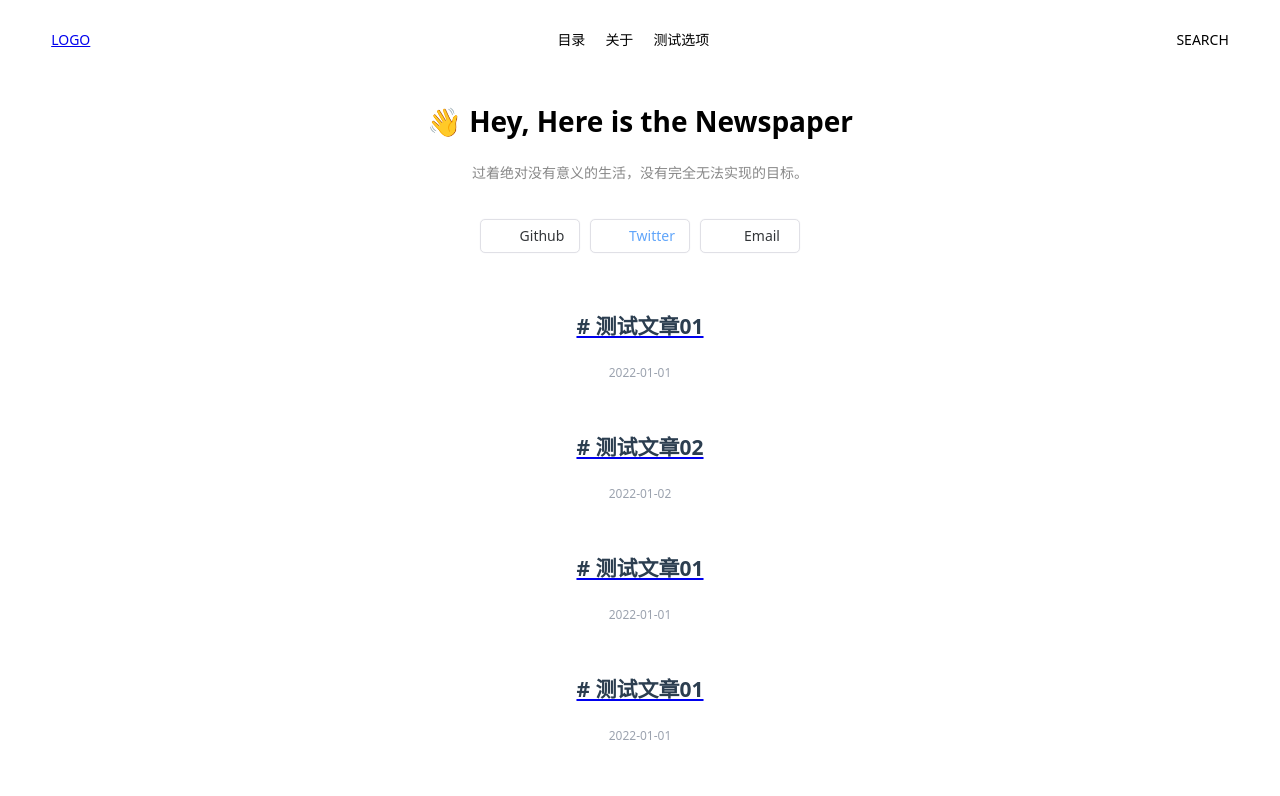
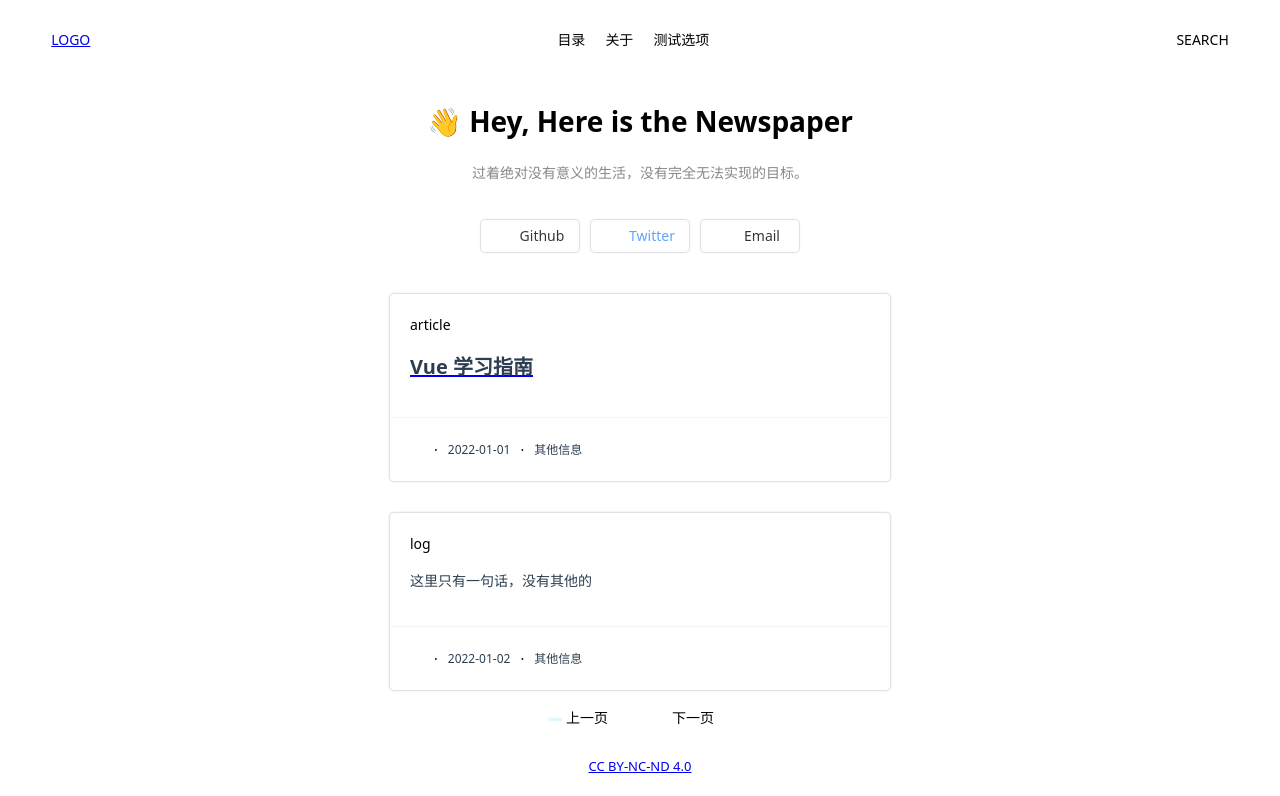
Before and after one commit to AuroraProjects/newspaper-web, a Vue app: page / in a window 1280 px wide. Shown: the top 796 px of the page. Built offline with nearby package versions, Linux system fonts and the light colour scheme; some icons are missing; what @kangc/v-md-editor would draw is missing.

Commit message:
修改主页布局,根据不同的文字文章类型渲染不同的样式

```diff
--- a/src/View/HomeView.vue
+++ b/src/View/HomeView.vue
@@ -6,6 +6,7 @@ import { ArrowBack, ArrowForward } from '@vicons/ionicons5';
 </script>
 
 <template>
+  <!-- 全局容器 -->
   <div class="global-container">
     <!--头部-->
     <header-view />
--- a/src/assets/style.sass
+++ b/src/assets/style.sass
@@ -16,22 +16,18 @@ textarea:focus
 // body
 //   background-color: #F6F7F8
 
-//.shadow
-//    color: #0e7490
-//    text-decoration: none
-//    font-weight: 500
-//    box-shadow: inset 0 -.125em 0 0 #fff,inset 0 -.375em 0 0 rgba(165,243,252,.4)
 
-a:hover
-  color: var(--main-color)
-  text-decoration: none
-  font-weight: 500
-  box-shadow: inset 0 -.125em 0 0 #fff,inset 0 -.375em 0 0 rgba(165,243,252,.4)
-  h2
-    color: #0e7490
-    text-decoration: none
-    font-weight: 500
-    box-shadow: inset 0 -.125em 0 0 #fff,inset 0 -.375em 0 0 rgba(165,243,252,.4)
+// a:hover
+//   color: var(--main-color)
+//   text-decoration: none
+//   font-weight: 500
+//   box-shadow: inset 0 -.125em 0 0 #fff,inset 0 -.375em 0 0 rgba(165,243,252,.4)
+//   h2
+//     color: #0e7490
+//     text-decoration: none
+//     font-weight: 500
+//     box-shadow: inset 0 -.125em 0 0 #fff,inset 0 -.375em 0 0 rgba(165,243,252,.4)
+
 // 黑暗主题
 .dark-theme
   background-color: #0b1c2c
@@ -65,7 +61,6 @@ a:hover
 // 内容区域
 .content
   display: flex
-  //justify-content: center
   align-items: center
   flex-direction: column
   flex: 1
@@ -90,17 +85,36 @@ a:hover
 .post-container
   display: flex
   margin-top: 20px
-  .post-info
-    color: var(--date-font-colro)
-    text-align: center
-    span
-      font-size: 12px
   h2
     color: var(--h2-font-color)
-    font-weight: 900
-  article
+    font-weight: 600
+    @apply text-xl
+  p
+    color: var(--h2-font-color)
+  .post-content
+    display: flex
+    flex-direction: column
+    justify-content: space-between
+    border: 1px solid rgb(224, 224, 230)
+    width: 100%
+    max-width: 500px
     margin-top: 20px
     margin-bottom: 10px
+    box-shadow: rgb(224, 224, 230) 0px 0px 2px
+    border-radius: 5px
+    article
+      height: 65%
+      padding: 20px
+    .post-info
+      display: flex
+      align-items: center
+      padding: 10px 20px
+      border-top: 1px solid #F5F5F5
+      height: 35%
+      span
+        padding: 0 10px 0 10px
+      p
+        font-size: 12px
 
 // 全局容器
 .global-container
--- a/src/layouts/home/Content.vue
+++ b/src/layouts/home/Content.vue
@@ -1,41 +1,18 @@
 <script setup>
-import { LogoGithub, LogoTwitter, Mail } from '@vicons/ionicons5';
+import { LogoGithub, LogoTwitter, Mail, StarOutline } from '@vicons/ionicons5';
 import { ref } from 'vue';
 // 测试数据
 const data = ref([
   {
-    title: '测试文章01',
+    title: 'Vue 学习指南',
+    type: 'article',
     date: '2022-01-01',
   },
   {
-    title: '测试文章02',
+    title: '这里只有一句话，没有其他的',
+    type: 'log',
     date: '2022-01-02',
   },
-    {
-    title: '测试文章01',
-    date: '2022-01-01',
-  },
-    {
-    title: '测试文章01',
-    date: '2022-01-01',
-  },
-    {
-    title: '测试文章01',
-    date: '2022-01-01',
-  },
-    {
-    title: '测试文章01',
-    date: '2022-01-01',
-  },
-    {
-    title: '测试文章01',
-    date: '2022-01-01',
-  },
-    {
-    title: '测试文章01',
-    date: '2022-01-01',
-  },
-
 ]);
 </script>
 
@@ -45,12 +22,6 @@ const data = ref([
     <div>
       <h1 class="md:text-2xl lg:text-3xl">
         <span class="mr-2.5">👋</span> Hey, Here is the Newspaper
-        <!-- <span class="md:hidden">
-        Go Github
-        <n-icon>
-          <arrow-forward/>
-        </n-icon>
-        </span> -->
       </h1>
       <p class="md:text-sm lg:text-base">过着绝对没有意义的生活，没有完全无法实现的目标。</p>
     </div>
@@ -86,13 +57,34 @@ const data = ref([
   </div>
   <!-- 文章列表 -->
   <div id="comments" class="content post-container">
-    <article v-for="(item, index) of data" :key="index">
-      <a href="/post/1">
-        <h2 class="text-2xl"># {{ item.title }}</h2>
-      </a>
+    <div class="post-content" v-for="(item, index) of data" :key="index">
+      <div>
+        <article>
+          <!-- 根据不同的文字文章类型渲染不通的样式 -->
+          <!-- 日志类型的渲染 -->
+          <div v-if="item.type === 'log'">
+            <div class="type">{{ item.type }}</div>
+            <p class="text-lg">{{ item.title }}</p>
+          </div>
+          <!-- 文章类型的渲染 -->
+          <div v-if="item.type === 'article'">
+            <div class="type">{{ item.type }}</div>
+            <a href="/post/1">
+              <h2 class="text-2xl">{{ item.title }}</h2>
+            </a>
+            <p>{{ item.introduction }}</p>
+          </div>
+        </article>
+      </div>
       <div class="post-info">
-        <span>{{ item.date }}</span>
+        <n-icon color="#F87171">
+          <star-outline />
+        </n-icon>
+        <span>·</span>
+        <p>{{ item.date }}</p>
+        <span>·</span>
+        <p>其他信息</p>
       </div>
-    </article>
+    </div>
   </div>
 </template>
```
